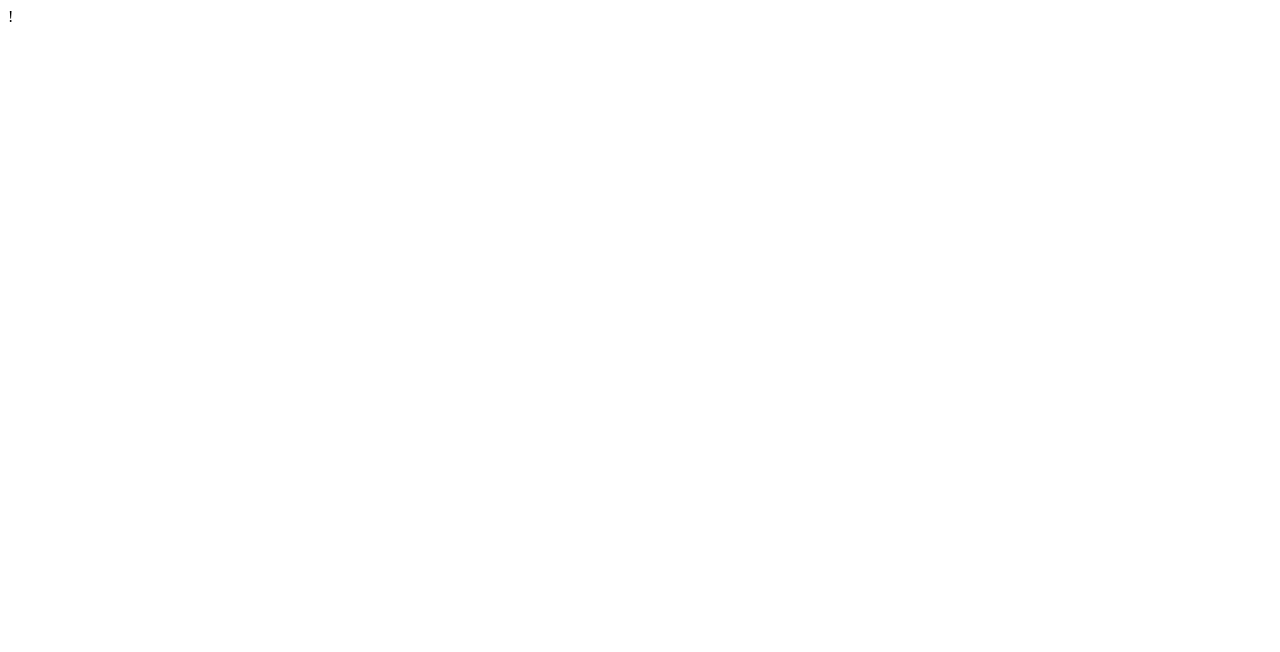
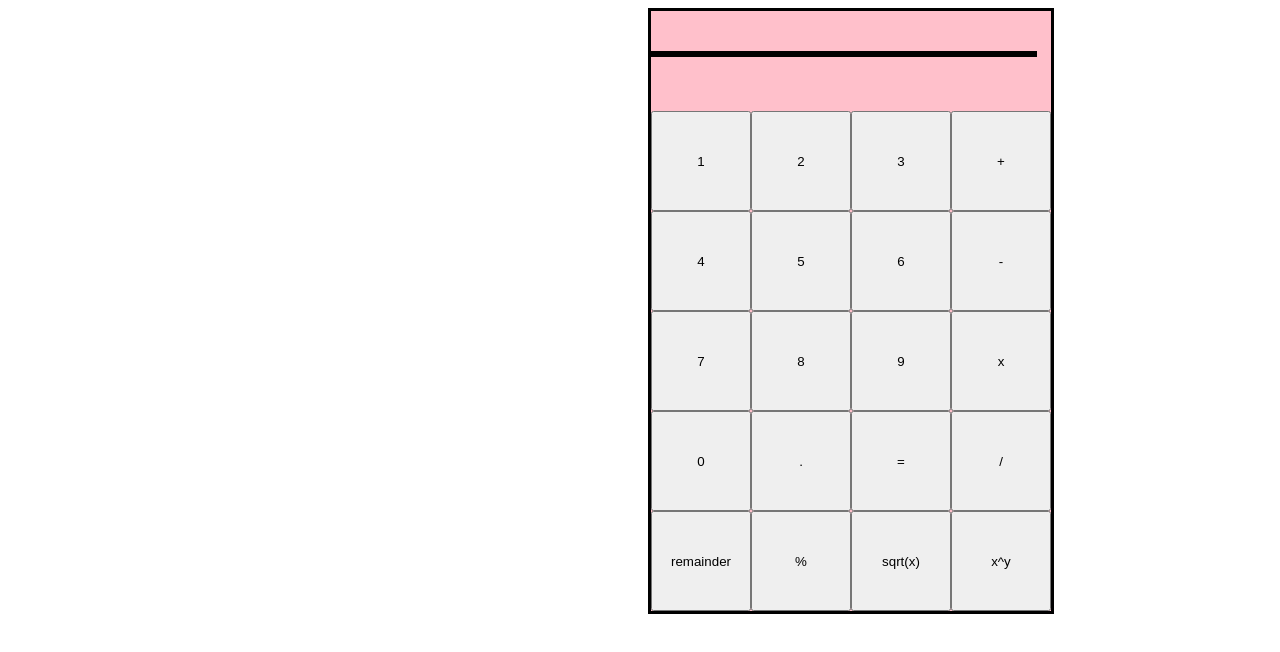
Before and after one commit to ScribCoding/calculator_project, a plain HTML site: page index.html in a window 1280 px wide. Drawn offline with Linux system fonts and the light colour scheme.

Commit message:
Creating the layout of the calculator

```diff
--- a/index.html
+++ b/index.html
@@ -1,4 +1,4 @@
-!<!DOCTYPE html>
+<!DOCTYPE html>
 
 <html>
     <head>
@@ -10,7 +10,11 @@
         <link rel="stylesheet" href="stylesheet.css">
     </head>
     <body>
-
+        <div id="calculator_body" class="border">
+            <div id="display_container" class="">
+                <p id="display"class="border"></p>
+            </div>
+        </div>
         <script src="javascript.js" async defer></script>
     </body>
 </html>
--- a/javascript.js
+++ b/javascript.js
@@ -0,0 +1,61 @@
+
+let calculator_container = document.getElementById("calculator_body");
+
+
+
+//row zero
+//ROW-ONE-START--------------------------------------------------
+const row_one = ['1', '2', '3', '+'];
+for (let i = 0; i<row_one.length; i++){
+let button = document.createElement('BUTTON');
+button.setAttribute('id', row_one[i]);
+button.innerHTML = row_one[i];
+button.style.gridRow = 2;
+button.style.gridColumn = i+1;
+calculator_container.appendChild(button);
+console.log(i);
+}
+
+//ROW-TWO-START--------------------------------------------------
+const row_two = ['4', '5', '6', '-'];
+for (let i = 0; i<row_two.length; i++){
+let button = document.createElement('BUTTON');
+button.setAttribute('id', row_two[i]);
+button.innerHTML = row_two[i];
+button.style.gridRow = 3;
+button.style.gridColumn = i+1;
+calculator_container.appendChild(button);
+}
+
+//ROW-THREE-START--------------------------------------------------
+const row_three = ['7', '8', '9', 'x'];
+for (let i = 0; i<row_three.length; i++){
+let button = document.createElement('BUTTON');
+button.setAttribute('id', row_three[i]);
+button.innerHTML = row_three[i];
+button.style.gridRow = 4;
+button.style.gridColumn = i+1;
+calculator_container.appendChild(button);
+}
+
+//ROW-FOUR-START--------------------------------------------------
+const row_four = ['0', '.', '=', '/'];
+for (let i = 0; i<row_four.length; i++){
+let button = document.createElement('BUTTON');
+button.setAttribute('id', row_four[i]);
+button.innerHTML = row_four[i];
+button.style.gridRow = 5;
+button.style.gridColumn = i+1;
+calculator_container.appendChild(button);
+}
+
+//ROW-FIVE-START--------------------------------------------------
+const row_five = ['remainder', '%', 'sqrt(x)', 'x^y'];
+for (let i = 0; i<row_five.length; i++){
+let button = document.createElement('BUTTON');
+button.setAttribute('id', row_five[i]);
+button.innerHTML = row_five[i];
+button.style.gridRow = 6;
+button.style.gridColumn = i+1;
+calculator_container.appendChild(button);
+}
--- a/stylesheet.css
+++ b/stylesheet.css
@@ -0,0 +1,25 @@
+#calculator_body{
+    position:absolute;
+    margin-left: 50%;
+    margin-right: 50%;
+    display: inline-grid;
+    background-color: pink;
+    grid-template-columns: [zero] 100px [one] 100px [two] 100px [three] 100px;
+    grid-template-rows: [zero] 100px [one] 100px [two] 100px [three] 100px [four] 100px [five] 100px;
+}
+
+.border{
+    border: solid 3px;
+}
+
+#display_container{
+    grid-column: span 4;
+    grid-row: zero;
+
+}
+
+#display{
+    max-width: 95%;
+    font-size: 40px;
+    text-align: end;
+}
```
